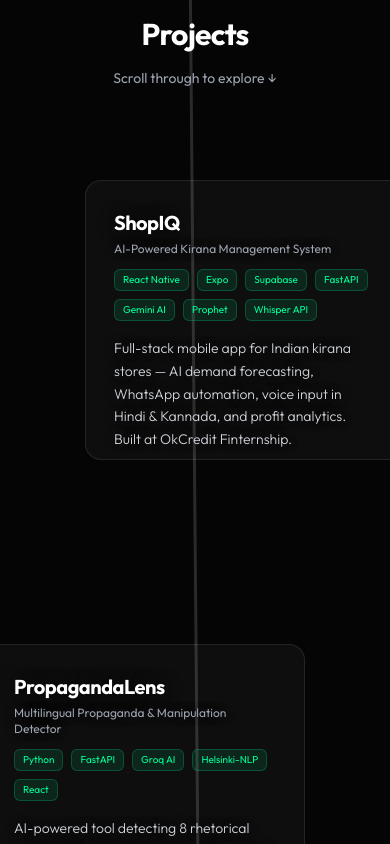
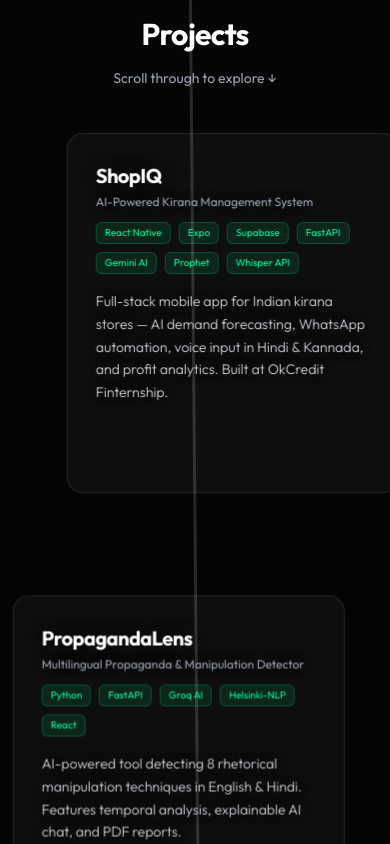
Before and after one commit to Prash-2402/Prash-2402.github.io, a React (Vite) app: page / in a window 390 px wide. Shown: the part 2540-3384 px from the top of the page. Built offline with nearby package versions, Linux system fonts and the light colour scheme.

Commit message:
fix: resolve blur seams, mobile lag, text cutoff, and z-index overlap issues

```diff
--- a/src/components/CylinderProjects.tsx
+++ b/src/components/CylinderProjects.tsx
@@ -18,29 +18,29 @@
 const lerp = (a: number, b: number, t: number): number =>
   a + (b - a) * t;
 
-// ─── Responsive Dimensions (Fix 1) ───────────────────────────────────────────
+// ─── Responsive Dimensions (Fix cutoff & mobile lag) ─────────────────────────
 function getCardDimensions() {
   if (typeof window === 'undefined') {
-    return { width: 440, height: 240, N: 10, R: 500, maxArc: 50 };
+    return { width: 440, height: 280, N: 10, R: 500, maxArc: 50 };
   }
   const vw = window.innerWidth;
   const mobile = vw < 640;
-  let width = 440, height = 240;
+  let width = 440, height = 280;
 
   if (mobile) {
-    width = Math.min(vw * 0.85, 320);
-    height = 280;
+    width = Math.min(vw * 0.85, 340);
+    height = 360; // Increased height significantly so Live Demo is never cut
   } else if (vw < 1024) {
     width = 380;
-    height = 260;
+    height = 320;
   }
 
   return {
     width,
     height,
-    N: mobile ? 4 : 10,          // Fix 2A: fewer strips on mobile
-    R: mobile ? 250 : 500,       // Fix 2C: smaller radius
-    maxArc: mobile ? 30 : 50,    // Fix 2C: smaller arc
+    N: mobile ? 1 : 10,          // N=1 on mobile eliminates lag completely (flat pivot)
+    R: mobile ? 250 : 500,
+    maxArc: mobile ? 25 : 50,
   };
 }
 
@@ -147,7 +147,8 @@
           return;
         }
 
-        let p = (vh * 0.85 - rect.top) / (vh * 0.45);
+        // Slower animation: increased divisor from 0.45 to 0.6
+        let p = (vh * 0.85 - rect.top) / (vh * 0.6);
         p = Math.max(0, Math.min(1, p));
 
         const p1 = Math.max(0, Math.min(1,  p / 0.6));
@@ -159,17 +160,36 @@
         const baseFacing = isRight ? 180 : -180;
         const finalX = isRight ? finalXAbs : -finalXAbs;
 
-        // Size Transform (Part 2)
+        // Size Transform
         const cardScale = SCALE_MIN + (SCALE_MAX - SCALE_MIN) * e1;
         const groupTX = finalX * e2;
         const groupTY = -arcY * Math.sin(e2 * Math.PI);
 
         // Group transform
         cylinder.style.transform = `translate3d(${groupTX}px, ${groupTY}px, 0) scale(${cardScale})`;
+
         // Faint opacity when behind
         cylinder.style.opacity = String(0.12 + 0.88 * e1);
 
         const isResting = e1 >= 0.99 && e2 >= 0.99;
+
+        // Crossfade logic: strips fade out at the very end, solid glass face fades in.
+        // This solves the disjointed blur seams while keeping the 3D rolling curve!
+        const glassFace = document.getElementById(`glass-face-${idx}`);
+        const stripsContainer = document.getElementById(`strips-container-${idx}`);
+
+        if (glassFace && stripsContainer) {
+          if (e1 > 0.9) {
+            const crossfade = (e1 - 0.9) * 10; // 0 to 1
+            glassFace.style.opacity = String(crossfade);
+            stripsContainer.style.opacity = String(1 - crossfade);
+            glassFace.style.pointerEvents = 'auto';
+          } else {
+            glassFace.style.opacity = '0';
+            stripsContainer.style.opacity = '1';
+            glassFace.style.pointerEvents = 'none';
+          }
+        }
 
         // Phase 1: per-strip cylinder wrap
         for (let i = 0; i < dim.N; i++) {
@@ -249,15 +269,39 @@
               height: `${dim.height}px`,
               transformStyle: 'preserve-3d',
               willChange: 'transform, opacity',
-              transformOrigin: 'center center', // Scale from center
+              transformOrigin: 'center center',
             }}
           >
-            {/* ── STRIPS ── (Fix duplicate render by removing separate glassFace layer) */}
-            {Array.from({ length: dim.N }, (_, i) => {
-              const stripWidth = dim.width / dim.N;
-              return (
-                <div
-                  key={i}
+            {/* ── SOLID GLASS FACE ── Fades in at e1 > 0.9. Has backdrop-filter to blur the SVG line correctly without seams. */}
+            <div
+              id={`glass-face-${idx}`}
+              className="cylinder-glass-face card-content"
+              style={{
+                position: 'absolute',
+                top: 0,
+                left: 0,
+                width: '100%',
+                height: '100%',
+                padding: '1.75rem',
+                boxSizing: 'border-box',
+                background: 'rgba(255,255,255,0.04)',
+                backdropFilter: 'blur(14px)',
+                WebkitBackdropFilter: 'blur(14px)',
+                opacity: 0,
+                pointerEvents: 'none',
+                zIndex: 10,
+              }}
+            >
+              <CardContent proj={proj} />
+            </div>
+
+            {/* ── ANIMATION STRIPS ── (Crossfades out as glass face comes in. No backdrop-filter here to avoid seams). */}
+            <div id={`strips-container-${idx}`} style={{ transformStyle: 'preserve-3d', opacity: 1 }}>
+              {Array.from({ length: dim.N }, (_, i) => {
+                const stripWidth = dim.width / dim.N;
+                return (
+                  <div
+                    key={i}
                   ref={(el) => { stripRefs.current[idx * dim.N + i] = el; }}
                   className="strip"
                   style={{
@@ -273,7 +317,7 @@
                   }}
                 >
                   <div
-                    className="cylinder-glass-face card-content"
+                    className="card-content"
                     style={{
                       position: 'absolute',
                       top: 0,
@@ -282,10 +326,10 @@
                       height: `${dim.height}px`,
                       padding: '1.75rem',
                       boxSizing: 'border-box',
-                      pointerEvents: 'auto', // Real content is clickable
-                      background: 'rgba(255,255,255,0.04)',
-                      backdropFilter: 'blur(14px)',
-                      WebkitBackdropFilter: 'blur(14px)',
+                      pointerEvents: 'none',
+                      background: 'rgba(15, 15, 15, 0.95)', // Solid dark fallback, no blur seams
+                      border: '1px solid rgba(255,255,255,0.09)',
+                      borderRadius: '16px',
                     }}
                   >
                     <CardContent proj={proj} />
@@ -293,7 +337,7 @@
                 </div>
               );
             })}
-
+            </div>
           </div>
         </div>
       ))}
```
